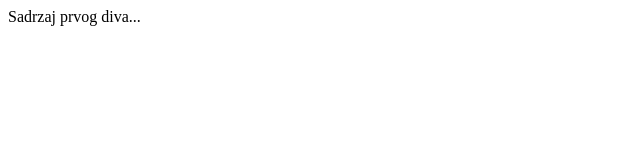
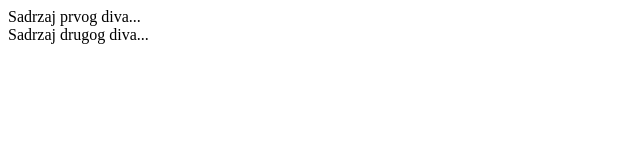
Before and after one commit to vladaa/mtest, a plain HTML site: page index.html in a window 1280 px wide. Shown: the whole page, without its empty margins (0-640 px from the left). Drawn offline with Linux system fonts and the light colour scheme.

Commit message:
Drugi div ja

```diff
--- a/index.html
+++ b/index.html
@@ -6,5 +6,10 @@
 	Sadrzaj prvog diva...
 </div>
 
+<div>
+	Sadrzaj drugog diva...
+
+</div>
+
 </body>
 </html>
```
